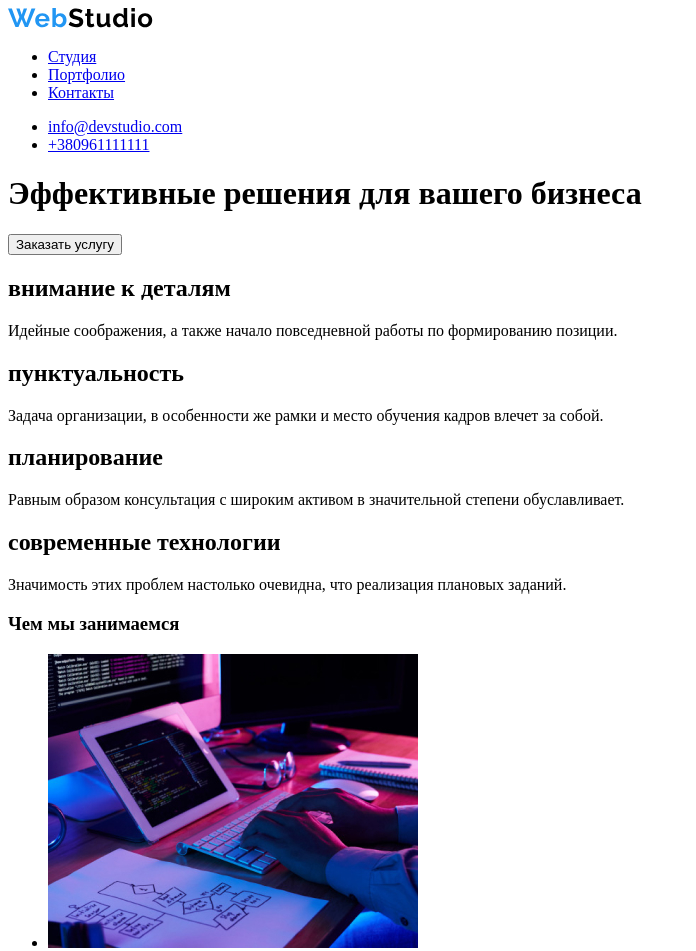
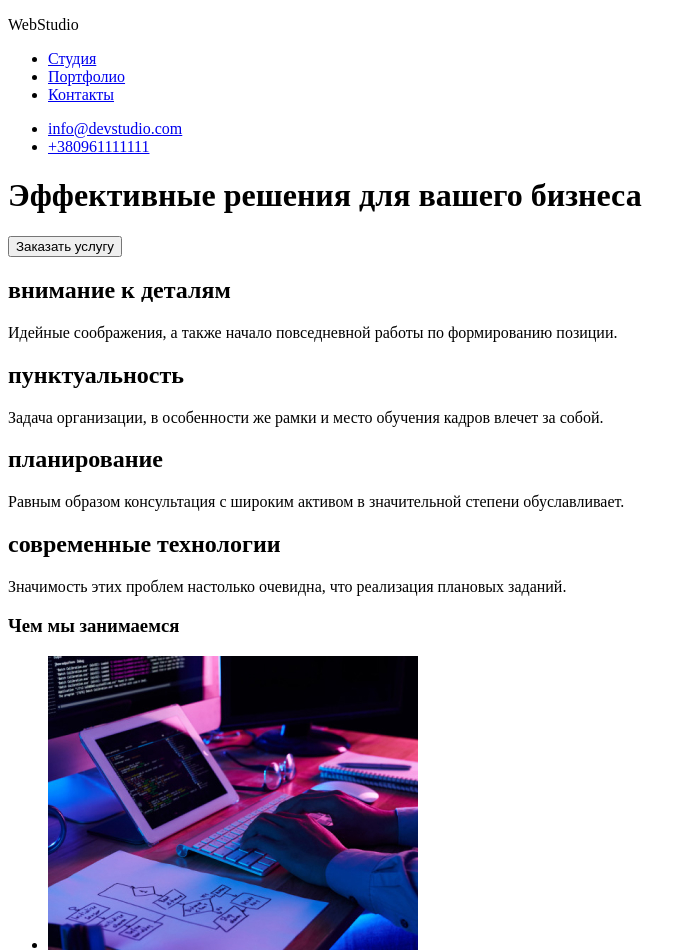
Before and after one commit to ElenaPrepodobnaja/goit-markup-hw-01, a plain HTML site: page index.html in a window 1280 px wide. Shown: the top 951 px of the page, without its empty margins (0-696 px from the left). Drawn offline with Linux system fonts and the light colour scheme.

Commit message:
финал

```diff
--- a/index.html
+++ b/index.html
@@ -10,7 +10,7 @@
 <header>
     <!-- Навигация-->
    <nav>
-    <img src="./images/WebStudio.svg" alt="логотип WebStudio" width="145"/>
+    <p> WebStudio</p>
  <ul>
     <li><a href="Студия">Студия</a></li>
     <li><a href="Портфолио">Портфолио</a></li>
@@ -86,7 +86,7 @@
 
 <!--Подвал-->
 <footer>
-    <img src="./images/WebStudio.svg" alt="логотип WebStudio" width="145"/>
+    <p>WebStudio</p>
      <address>
         г. Киев, пр-т Леси Украинки, 26
      </address>
```
